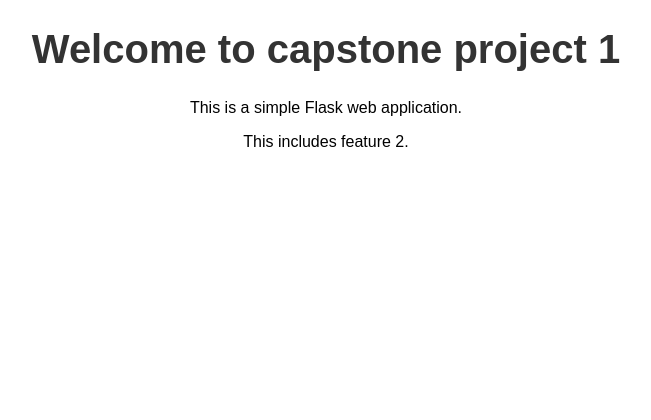
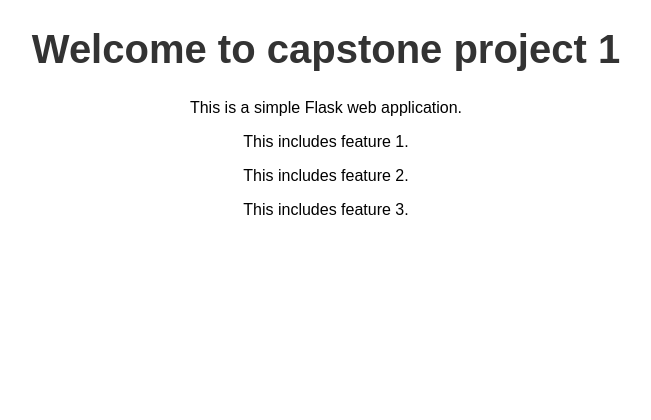
Before and after one commit to kloudlab-trainings/capstone-project1, a Flask app: page / in a window 1280 px wide. Shown: the top 420 px of the page, without its empty margins (314-965 px from the left). Run offline with Flask 3, Linux system fonts and the light colour scheme.

Commit message:
Update index.html

```diff
--- a/templates/index.html
+++ b/templates/index.html
@@ -36,7 +36,9 @@
     <div class="container">
         <h1>Welcome to capstone project 1</h1>
         <p>This is a simple Flask web application.</p>
+        <p>This includes feature 1.</p>
         <p>This includes feature 2.</p>
+        <p>This includes feature 3.</p>
     </div>
     <footer>
         kloudlab
```
